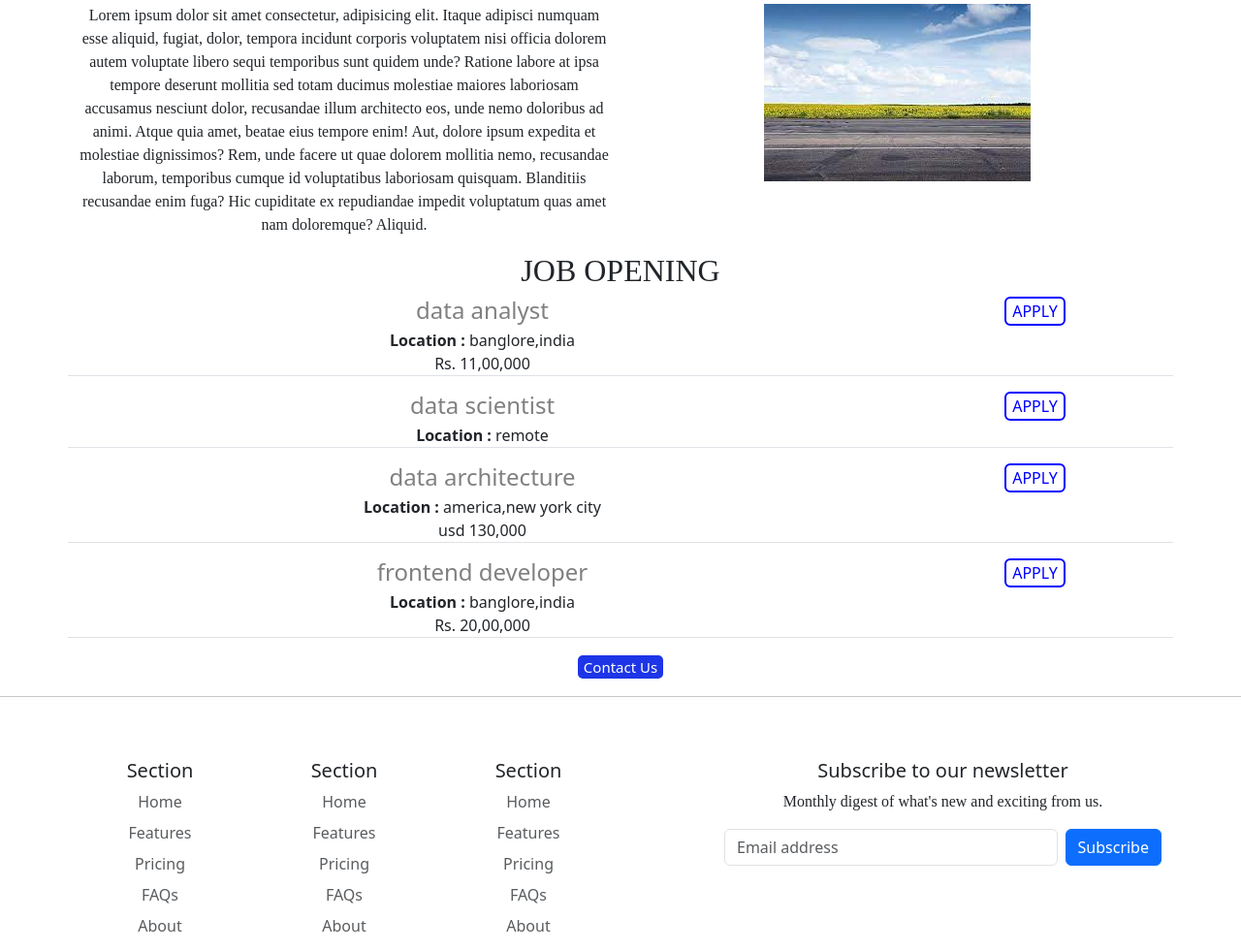
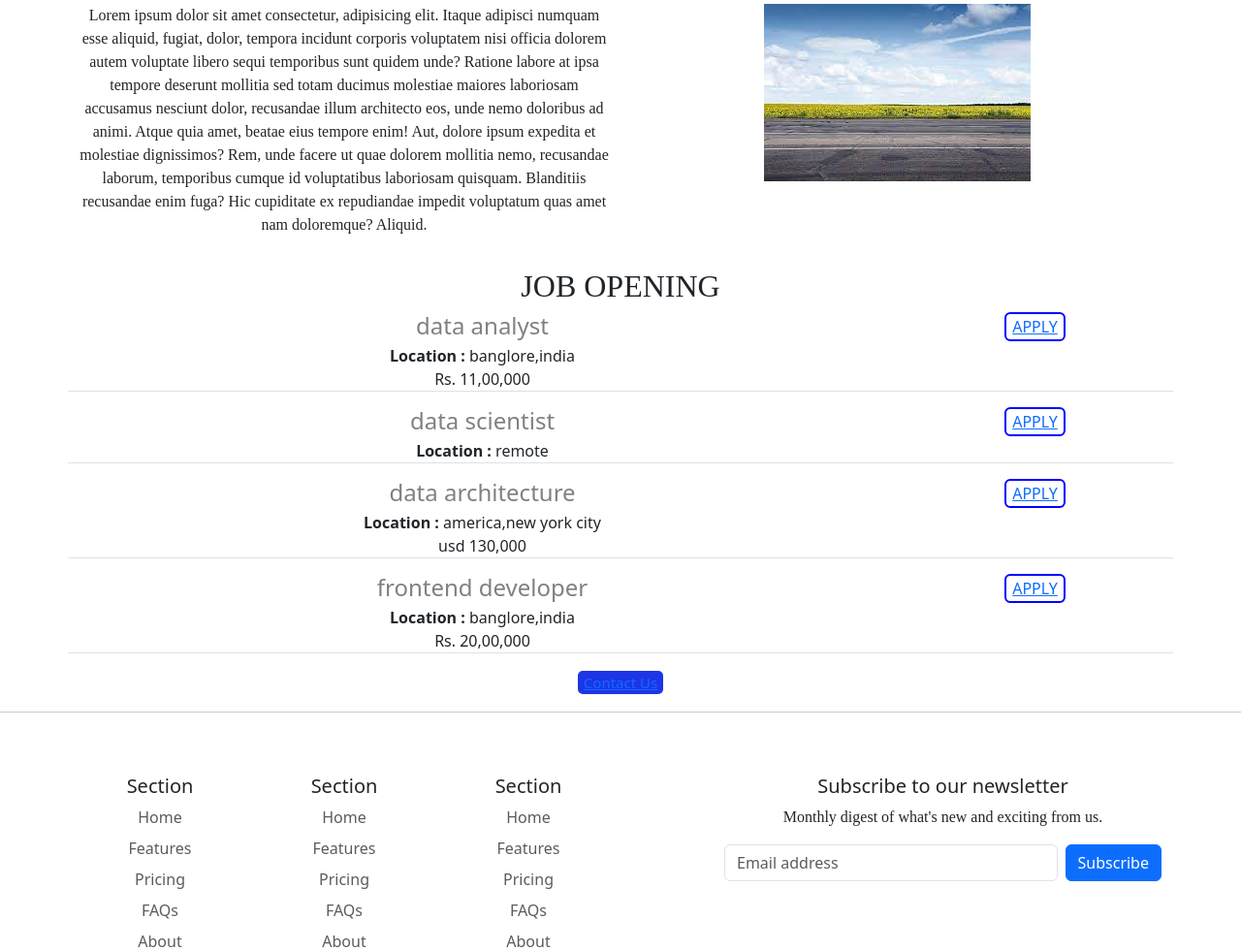
Before and after one commit to ShubhamKakad3/FlaskPy_Projects, a Flask app: page / in a window 1280 px wide. Shown: the part 412-1393 px from the top of the page at 97% size. Run offline with Flask 3, Linux system fonts and the light colour scheme.

Commit message:
doit
create it

```diff
--- a/templates/index.html
+++ b/templates/index.html
@@ -70,7 +70,7 @@
     {% include 'nav.html' %}
 
     <div class="container">
-        <img  class="image" src="http://127.0.0.1:81/static/download2.jpg" height="320px" alt="">
+        <img  class="image" src="http://127.0.0.1:81/static/download2.jpg" height="320px" margin-bottom="20px"     >
 
         <h1>A {{ab}} WEBSITE</h1>
 
@@ -83,7 +83,7 @@
             </div>
         </div>
 
-        <h2>JOB OPENING </h2>
+        <h2 style="margin-top: 16px;">JOB OPENING </h2>
         <div>
 
             {% for job in jobs %}
@@ -92,7 +92,7 @@
 
         </div>
         <div class="div"">
-        <button class="button" >Contact Us</button>
+        <button class="button"><a href="mailto:example@gmail.com?subject=question%20about%20job%20opening&body=My%20Name%20%3A%20%3Cyour%20name%3E%0D%0AMy%20Questions%20%3A%20%3Cquestions%3E%0D%0A%0D%0A">Contact Us</a></button>
         </div>
     </div>
 </body>
--- a/templates/index1.html
+++ b/templates/index1.html
@@ -18,7 +18,7 @@
     </div>
 
     <div class="col-3">
-            <button class="bt2"> APPLY </button>
+            <button  class="bt2"><a href="mailto:example@gmail.com?subject=Application%20for%20{{job['title']}}&body=My%20Name%20%3A%20%3Cyour%20name%3E%0D%0AMy%20Resume%20Link%20%3A%20%3Cyour%20resume%3E%0D%0AMy%20LinkedIn%20Link%20%3A%20%3Cyour%20linkedIn%20%3E%0D%0A"> APPLY </a></button>
     </div>
 
 
```
